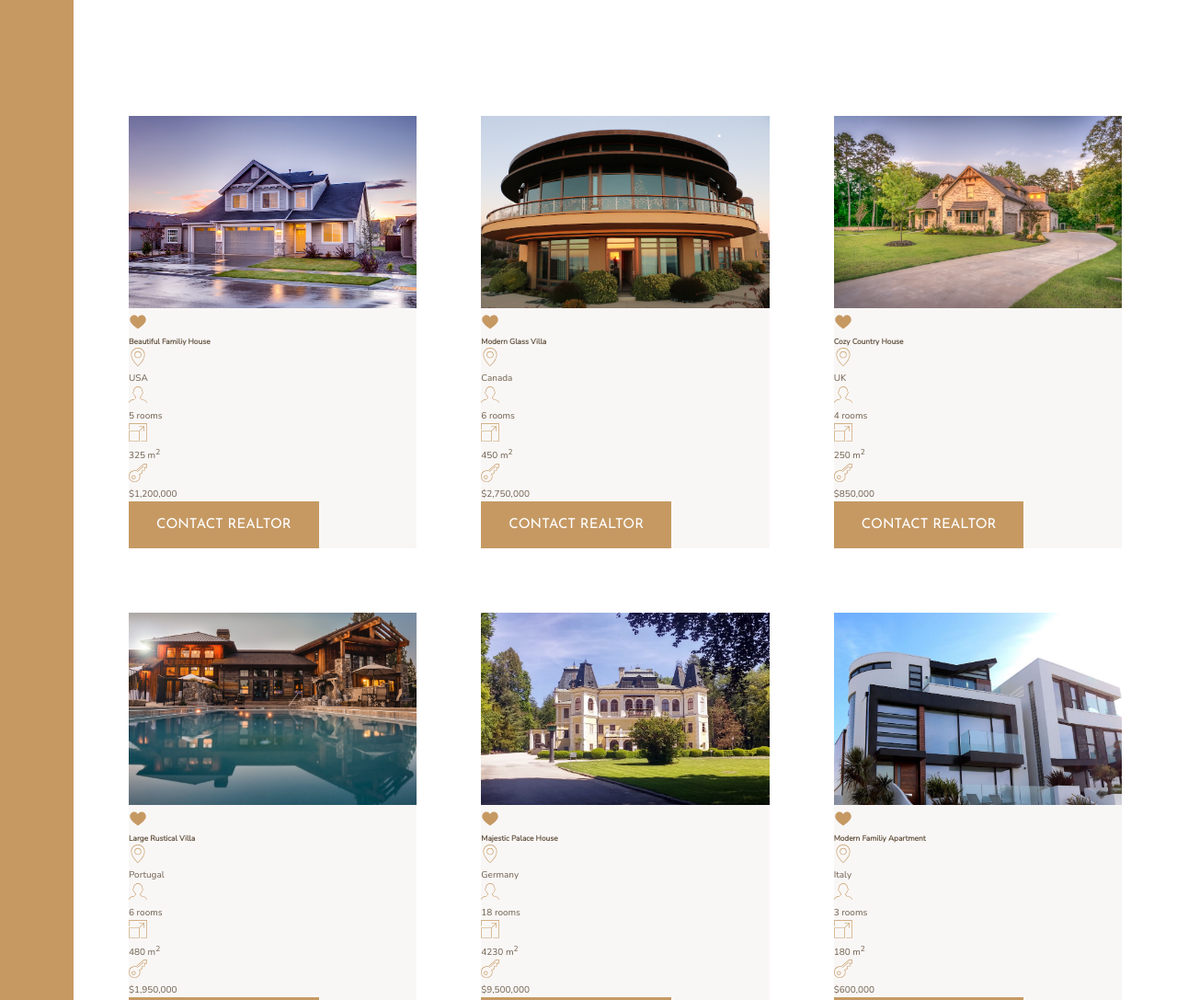
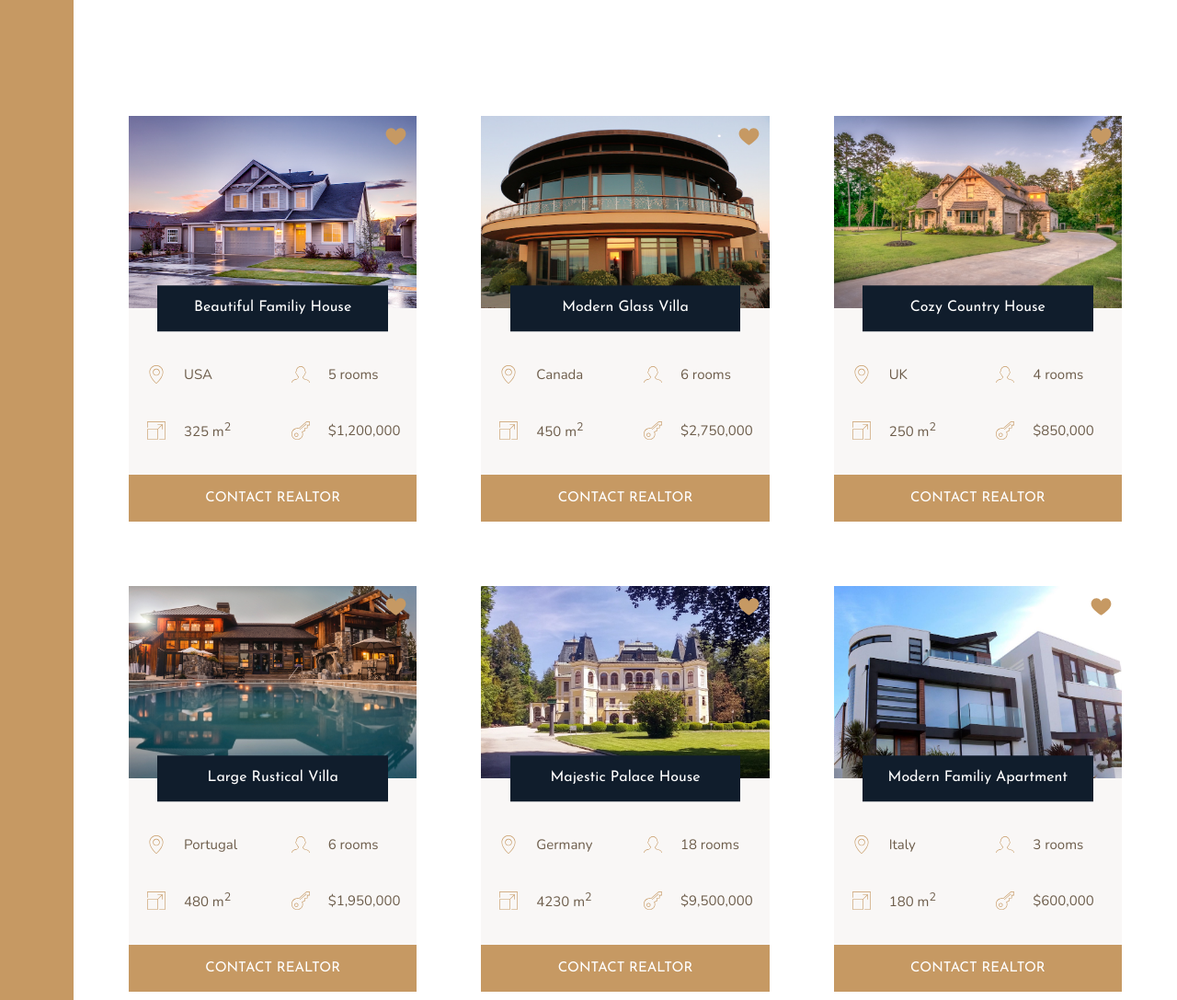
Before and after one commit to xyzuka/Nexter, a website: page index.html in a window 1280 px wide. Shown: the part 1980-3067 px from the top of the page at 92% size. Drawn offline with nearby package versions, Linux system fonts and the light colour scheme.

Commit message:
home section p2
applying grid section

```diff
--- a/sass/_homes.scss
+++ b/sass/_homes.scss
@@ -11,33 +11,70 @@
 .home {
   background-color: $color-grey-light-1;
 
+  display: grid;
+  grid-template-columns: repeat(2, 1fr);
+  grid-row-gap: 3.5rem;
+
   &__img {
     width: 100%;
+    grid-column: 1 / -1;
+    grid-row: 1 / 2;
+    z-index: 1;
   }
 
   &__like {
     fill: $color-primary;
-    width: 2rem;
-    height: 2rem;
+    width: 2.5rem;
+    height: 2.5rem;
+
+    grid-column: 2 / 3;
+    grid-row: 1 / 2;
+    z-index: 2;
+    justify-self: end;
+    margin: 1rem;
   }
 
   &__name {
+    grid-column: 1 / -1;
+    grid-row: 1 / 2;
+    width: 80%;
+    justify-self: center;
+    align-self: end;
+    transform: translateY(50%);
+    z-index: 3;
 
+    font-family: $font-display;
+    font-size: 1.6rem;
+    text-align: center;
+    padding: 1.25rem;
+    background-color: $color-secondary;
+    color: white;
+    font-weight: 400;
+  }
+
+  &__location,
+  &__rooms {
+    margin-top: 2.5rem;
   }
 
   &__location,
   &__rooms,
   &__area,
   &__price {
+    font-size: 1.5rem;
+    margin-left: 2rem;
+    display: flex;
+    align-items: center;
+    gap: 2rem;
 
     svg {
       fill: $color-primary;
       width: 2rem;
       height: 2rem;
     }
+  }
 
-    p {
-
-    }
+  &__btn {
+    grid-column: 1 / -1;
   }
 }
```
Also changed, not shown: css/style.css.
